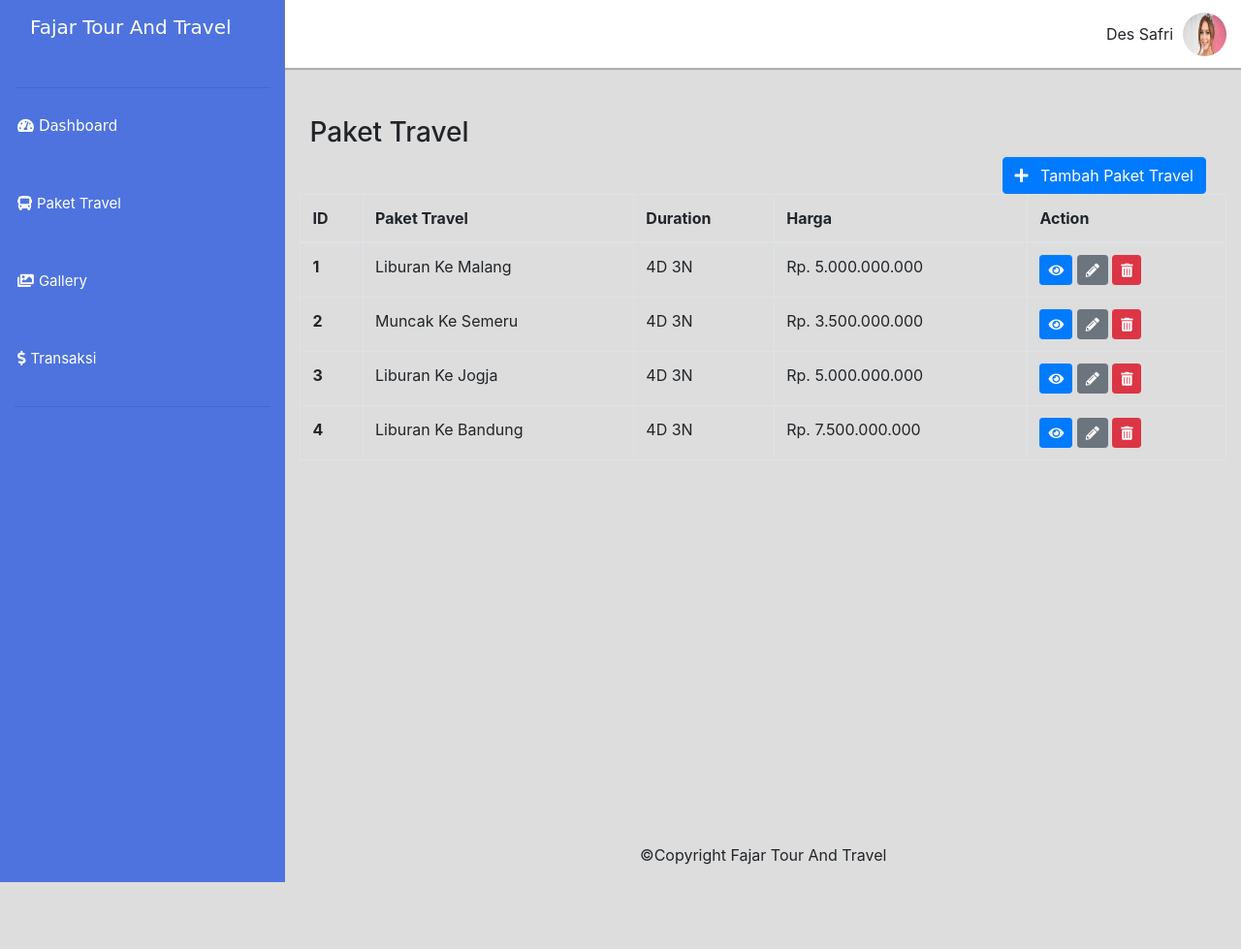
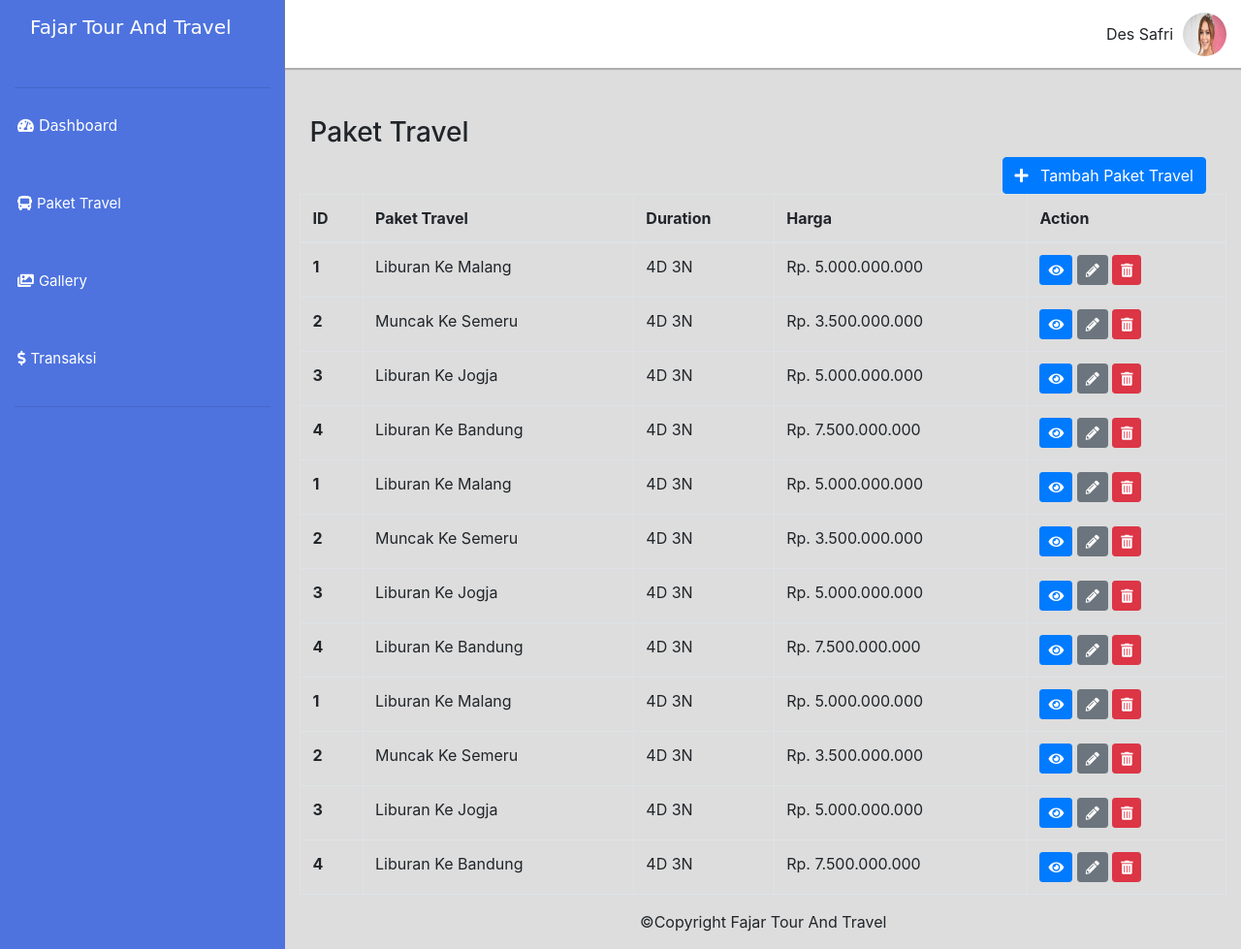
Before and after one commit to dessafri/tugas-akhir-web-travel, a PHP site: page /Admin/Paket-travel/index.html in a window 1280 px wide. Shown: the whole page at 97% size. Before the commit the page ends 910 px from the top, so only its background shows below. Run offline with PHP 8.4, Linux system fonts and the light colour scheme.

Commit message:
update php dan db

```diff
--- a/Admin/Paket-travel/index.html
+++ b/Admin/Paket-travel/index.html
@@ -153,6 +153,150 @@
                                                         class="fas fa-trash-alt"></i></a></button>
                                         </td>
                                     </tr>
+                                    <tr>
+                                        <th>1</th>
+                                        <td>Liburan Ke Malang</td>
+                                        <td>4D 3N</td>
+                                        <td>Rp. 5.000.000.000</td>
+                                        <td>
+                                            <button class="btn btn-sm btn-primary">
+                                                <a href="view.html" style="color: white;">
+                                                    <i class="fas fa-eye"></i></a>
+                                            </button>
+                                            <button class="btn btn-sm btn-secondary">
+                                                <a href="edit.html" style="color: white;">
+                                                    <i class="fas fa-pencil-alt"></i></a>
+                                            </button>
+                                            <button class="btn btn-sm btn-danger"><a href="" style="color: white;"><i
+                                                        class="fas fa-trash-alt"></i></a></button>
+                                        </td>
+                                    </tr>
+                                    <tr>
+                                        <th>2</th>
+                                        <td>Muncak Ke Semeru</td>
+                                        <td>4D 3N</td>
+                                        <td>Rp. 3.500.000.000</td>
+                                        <td>
+                                            <button class="btn btn-sm btn-primary">
+                                                <a href="view.html" style="color: white;">
+                                                    <i class="fas fa-eye"></i></a>
+                                            </button>
+                                            <button class="btn btn-sm btn-secondary">
+                                                <a href="edit.html" style="color: white;">
+                                                    <i class="fas fa-pencil-alt"></i></a>
+                                            </button>
+                                            <button class="btn btn-sm btn-danger"><a href="" style="color: white;"><i
+                                                        class="fas fa-trash-alt"></i></a></button>
+                                        </td>
+                                    </tr>
+                                    <tr>
+                                        <th>3</th>
+                                        <td>Liburan Ke Jogja</td>
+                                        <td>4D 3N</td>
+                                        <td>Rp. 5.000.000.000</td>
+                                        <td>
+                                            <button class="btn btn-sm btn-primary">
+                                                <a href="view.html" style="color: white;">
+                                                    <i class="fas fa-eye"></i></a>
+                                            </button>
+                                            <button class="btn btn-sm btn-secondary">
+                                                <a href="edit.html" style="color: white;">
+                                                    <i class="fas fa-pencil-alt"></i></a>
+                                            </button>
+                                            <button class="btn btn-sm btn-danger"><a href="" style="color: white;"><i
+                                                        class="fas fa-trash-alt"></i></a></button>
+                                        </td>
+                                    </tr>
+                                    <tr>
+                                        <th>4</th>
+                                        <td>Liburan Ke Bandung</td>
+                                        <td>4D 3N</td>
+                                        <td>Rp. 7.500.000.000</td>
+                                        <td>
+                                            <button class="btn btn-sm btn-primary">
+                                                <a href="view.html" style="color: white;">
+                                                    <i class="fas fa-eye"></i></a>
+                                            </button>
+                                            <button class="btn btn-sm btn-secondary">
+                                                <a href="edit.html" style="color: white;">
+                                                    <i class="fas fa-pencil-alt"></i></a>
+                                            </button>
+                                            <button class="btn btn-sm btn-danger"><a href="" style="color: white;"><i
+                                                        class="fas fa-trash-alt"></i></a></button>
+                                        </td>
+                                    </tr>
+                                    <tr>
+                                        <th>1</th>
+                                        <td>Liburan Ke Malang</td>
+                                        <td>4D 3N</td>
+                                        <td>Rp. 5.000.000.000</td>
+                                        <td>
+                                            <button class="btn btn-sm btn-primary">
+                                                <a href="view.html" style="color: white;">
+                                                    <i class="fas fa-eye"></i></a>
+                                            </button>
+                                            <button class="btn btn-sm btn-secondary">
+                                                <a href="edit.html" style="color: white;">
+                                                    <i class="fas fa-pencil-alt"></i></a>
+                                            </button>
+                                            <button class="btn btn-sm btn-danger"><a href="" style="color: white;"><i
+                                                        class="fas fa-trash-alt"></i></a></button>
+                                        </td>
+                                    </tr>
+                                    <tr>
+                                        <th>2</th>
+                                        <td>Muncak Ke Semeru</td>
+                                        <td>4D 3N</td>
+                                        <td>Rp. 3.500.000.000</td>
+                                        <td>
+                                            <button class="btn btn-sm btn-primary">
+                                                <a href="view.html" style="color: white;">
+                                                    <i class="fas fa-eye"></i></a>
+                                            </button>
+                                            <button class="btn btn-sm btn-secondary">
+                                                <a href="edit.html" style="color: white;">
+                                                    <i class="fas fa-pencil-alt"></i></a>
+                                            </button>
+                                            <button class="btn btn-sm btn-danger"><a href="" style="color: white;"><i
+                                                        class="fas fa-trash-alt"></i></a></button>
+                                        </td>
+                                    </tr>
+                                    <tr>
+                                        <th>3</th>
+                                        <td>Liburan Ke Jogja</td>
+                                        <td>4D 3N</td>
+                                        <td>Rp. 5.000.000.000</td>
+                                        <td>
+                                            <button class="btn btn-sm btn-primary">
+                                                <a href="view.html" style="color: white;">
+                                                    <i class="fas fa-eye"></i></a>
+                                            </button>
+                                            <button class="btn btn-sm btn-secondary">
+                                                <a href="edit.html" style="color: white;">
+                                                    <i class="fas fa-pencil-alt"></i></a>
+                                            </button>
+                                            <button class="btn btn-sm btn-danger"><a href="" style="color: white;"><i
+                                                        class="fas fa-trash-alt"></i></a></button>
+                                        </td>
+                                    </tr>
+                                    <tr>
+                                        <th>4</th>
+                                        <td>Liburan Ke Bandung</td>
+                                        <td>4D 3N</td>
+                                        <td>Rp. 7.500.000.000</td>
+                                        <td>
+                                            <button class="btn btn-sm btn-primary">
+                                                <a href="view.html" style="color: white;">
+                                                    <i class="fas fa-eye"></i></a>
+                                            </button>
+                                            <button class="btn btn-sm btn-secondary">
+                                                <a href="edit.html" style="color: white;">
+                                                    <i class="fas fa-pencil-alt"></i></a>
+                                            </button>
+                                            <button class="btn btn-sm btn-danger"><a href="" style="color: white;"><i
+                                                        class="fas fa-trash-alt"></i></a></button>
+                                        </td>
+                                    </tr>
                                 </tbody>
                             </table>
                         </div>
```
Also changed, not shown: Admin/functions.php (added, +9 -0 lines), Admin/index.php (renamed from Admin/index.html, +15 -0 lines), fajar_tour_db.sql (added, +147 -0 lines).
